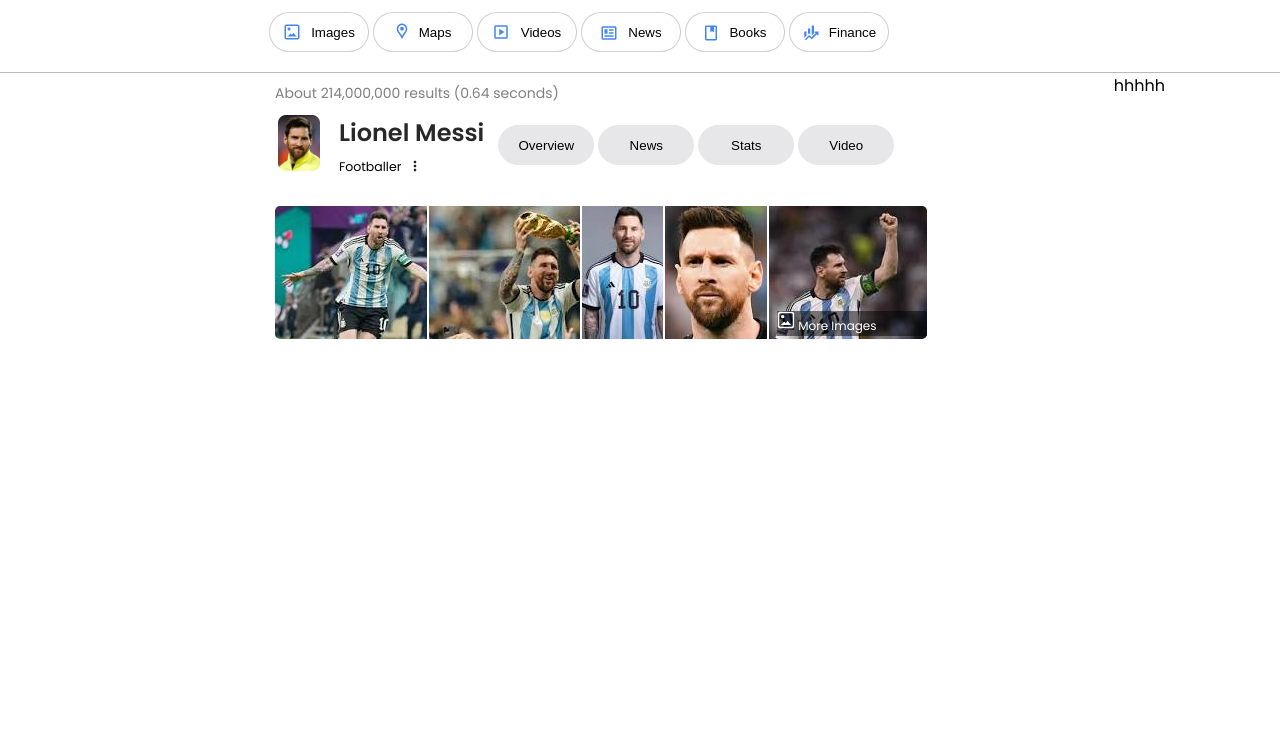
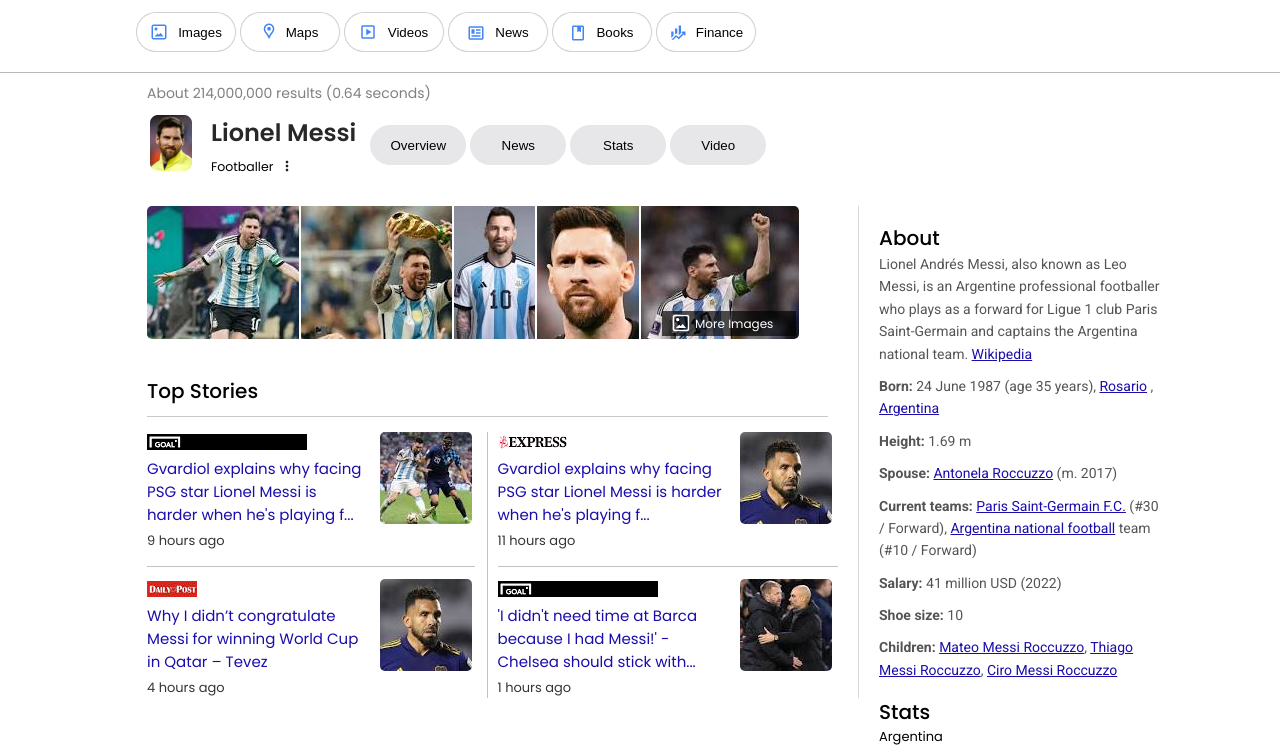
Before and after one commit to Afola-Ode/google_search_redesign, a plain HTML site: page index.html in a window 1280 px wide. Shown: the part 72-819 px from the top of the page. Drawn offline with Linux system fonts and the light colour scheme.

Commit message:
worked on stats

```diff
--- a/index.html
+++ b/index.html
@@ -5,18 +5,16 @@
     <meta http-equiv="X-UA-Compatible" content="IE=edge" />
     <meta name="viewport" content="width=device-width, initial-scale=1.0" />
     <link rel="stylesheet" href="styles.css" />
-    <link rel="preconnect" href="https://fonts.googleapis.com" />
-    <link rel="preconnect" href="https://fonts.gstatic.com" crossorigin />
-    <link
-      href="https://fonts.googleapis.com/css2?family=Poppins:wght@100;200;300;400;500;600;700;800;900&display=swap"
-      rel="stylesheet"
-    />
+    <link rel="preconnect" href="https://fonts.googleapis.com">
+<link rel="preconnect" href="https://fonts.gstatic.com" crossorigin>
+<link href="https://fonts.googleapis.com/css2?family=Poppins:wght@100;200;300;400;500;600;700;800&family=Roboto:wght@100;300;400;500;700;900&display=swap" rel="stylesheet">
 
     <title>Google Search Redesign</title>
   </head>
   <body>
     <section class="wrapper">
       <section class="container">
+        <!-- header -->
         <header>
           <div class="top__bar">
             <div class="logo">
@@ -78,9 +76,11 @@
     <main>
       <div class="main__wrapper">
         <div class="main__left">
+          <!-- search results -->
           <p class="search__results">
             About 214,000,000 results (0.64 seconds)
           </p>
+          <!-- Messi intro -->
           <div class="first__card">
             <img src="./images/messi.png" alt="" />
             <div class="card__title">
@@ -104,6 +104,8 @@
               </button>
             </div>
           </div>
+          <div class="other__cards">
+            <!-- messi images -->
             <div class="second__card">
               <img src="./images/messi0.jpg" alt="messi" /><img
                 src="./images/messi1.jpg"
@@ -113,12 +115,97 @@
                 alt="messi"
               /><img src="./images/messi6.jpg" alt="messi" />
             </div>
+            <!-- more images -->
             <div class="more__images">
-            <div class="more__images__bg"><img src="./images/moreimages.png" alt=""><span> More Images</span></div>
+              <div class="more__images__bg">
+                <img src="./images/moreimages.png" alt="more" /><span>
+                  More Images</span
+                >
+              </div>
+            </div>
+            <!-- top stories -->
+            <div class="top__stories">
+              <h2>Top Stories</h2>
+              <div class="news__blocks">
+                <div class="first__column">
+                  <div class="first__block">
+                    <div>
+                      <img src="./images/goal.png" alt="goal">
+                      <a href="">
+                        Gvardiol explains why facing PSG star Lionel Messi is harder when he's playing f...</a>
+                        <p>9 hours ago</p>
+                    </div>
+                    <img src="./images/goalimg.jpg" alt="">
+                  </div>
+
+                  <div class="first__block">
+                    <div>
+                      <img src="./images/goalpost.jpg" alt="goalpost">
+                      <a href="">Why I didn’t congratulate Messi for winning World Cup in Qatar – Tevez</a>
+                      <p>4 hours ago</p>
+                    </div>
+                    <img src="./images/expressimg.jpg" alt="">
+                  </div>
+                </div>
+                <div class="second__column">
+                  <div class="first__block">
+                    <div>
+                      <img src="./images/express.png" alt="goal">
+                      <a href="">
+                        Gvardiol explains why facing PSG star Lionel Messi is harder when he's playing f...</a>
+                        <p>11 hours ago</p>
+                    </div>
+                    <img src="./images/expressimg.jpg" alt="">
+                  </div>
+
+                  <div class="first__block">
+                    <div>
+                      <img src="./images/goal.png" alt="express">
+                      <a href="">'I didn't need time at Barca because I had Messi!' - Chelsea should stick with...</a>
+                      <p>1 hours ago</p>
+                    </div>
+                    <img src="./images/goalsecimg.jpg" alt="">
+                  </div>
+                </div>
 
               </div>
             </div>
-        <aside>hhhhh</aside>
+          </div>
+
+        </div>
+        <aside>
+          <div class="title">
+            <h2>About</h2>
+            <p>Lionel Andrés Messi, also known as Leo Messi, is an Argentine professional footballer who plays as a forward for Ligue 1 club Paris Saint-Germain and captains the Argentina national team. <a href="#">Wikipedia</a></p>
+            <div class="bio1">
+              <p><b>Born:</b>  24 June 1987 (age 35 years), <a href="#">Rosario</a> , <a href="#">Argentina</a></p>
+            </div>
+            <div class="bio1">
+              <p><b>Height:</b> 1.69 m</p>
+            </div>
+            <div class="bio1">
+              <p><b>Spouse:</b> <a href="#">Antonela Roccuzzo</a> (m. 2017)</p>
+            </div>
+            <div class="bio1">
+              <p><b>Current teams:</b> <a href="#">Paris Saint-Germain F.C.</a> (#30 / Forward), <a href="#">Argentina national football</a>  team (#10 / Forward)</p>
+            </div>
+            <div class="bio1">
+              <p><b>Salary:</b> 41 million USD (2022)</p>
+            </div>
+            <div class="bio1">
+              <p><b>Shoe size:</b> 10</p>
+            </div>
+            <div class="bio1">
+              <p><b>Children:</b> <a href="#">Mateo Messi Roccuzzo</a>, <a href="#">Thiago Messi Roccuzzo</a>, <a href="#">Ciro Messi Roccuzzo</a></p>
+            </div>
+
+          </div>
+          <!-- stats -->
+          <div class="stats">
+            <h2>Stats</h2>
+            <p>Argentina</p>
+          </div>
+        </aside>
       </div>
     </main>
   </body>
--- a/styles.css
+++ b/styles.css
@@ -6,6 +6,9 @@
 }
 *:focus {
   outline: none;
+}
+a{
+  color: #1a0dab;
 }
 body {
   font-family: 'Poppins', sans-serif;
@@ -29,7 +32,7 @@
   justify-content: space-between;
 }
 .main__left {
-  padding-left: 10rem;
+  padding-left: 2rem;
 }
 .main__content p {
   color: grey;
@@ -85,6 +88,9 @@
 }
 .lower__header .buttons span {
   margin-left: 10px;
+}
+.control__with__filters {
+  padding-left: 266px;
 }
 .first__card {
   display: flex;
@@ -150,13 +156,92 @@
 margin-top: -10px;
 z-index: 2;
 position: relative;
-
 color: white;
 }
 .more__images__bg{
-  width: 150px;
+  display: flex;
+  align-items: center;
+  padding-left: 10px;
+  width: 134px;
   margin-top: -25px;
-margin-right: 2px;
-background-color: rgba(0, 0, 0, 0.498);
+margin-right: 32px;
+background-color: rgba(0, 0, 0, 0.665);
 font-size: 12px;
 }
+.more__images__bg span{
+  margin-left: 5px;
+}
+.other__cards{
+  border-right: 1px solid #00000026;
+  padding-right: 30px;
+  width: 712px;
+}
+.top__stories h2{
+  font-weight: 500;
+  font-size: 20px;
+  margin-top: 40px;
+  margin-bottom: 15px;
+  padding-bottom: 10px;
+  border-bottom: 1px solid rgba(0, 0, 0, 0.217);
+}
+.news__blocks{
+  display: grid;
+  grid-template-columns: repeat(2, 50%);
+  grid-column-gap: 10px;
+}
+.news__blocks a{
+text-decoration: none;
+font-size: 15px;
+display: block;
+}
+.news__blocks img:not(:first-child){
+  border-radius: 5px;
+}
+.news__blocks .first__block{
+  display: grid;
+  grid-template-columns: 2fr 1fr;
+}
+.news__blocks .first__column{
+  border-right: 1px solid rgba(0, 0, 0, 0.239);
+  padding-right: 12px;
+}
+.news__blocks .first__block:nth-child(2){
+  border-top: 1px solid rgba(0, 0, 0, 0.239);
+  padding-top: 12px;
+  margin-top: 15px;
+}
+.news__blocks .first__block img:not(:first-child){
+  margin-left: 15px;
+}
+.news__blocks .first__block p{
+color: rgba(0, 0, 0, 0.797);
+font-size: 13px;
+margin-top: 5px;
+}
+aside{
+  padding-left: 20px;
+  margin-top: 150px;
+}
+aside .title h2, aside .stats h2{
+font-weight: 500;
+font-size: 20px;
+}
+aside .title p{
+  font-size: 14px;
+  color: rgba(0, 0, 0, 0.672);
+  font-family: 'Roboto', sans-serif;
+  line-height: 1.6;
+  font-weight: 400;
+}
+.bio1{
+  margin-top: 10px;
+}
+.stats{
+  margin-top: 1rem;
+}
+.stats p{
+  font-size: 13px;
+}
+.stats p:hover{
+  text-decoration: underline;
+}
```
Also changed, not shown: images/arrow.png (added), images/dailypostimg.jpg (added), images/express.png (added), images/expressimg.jpg (added), images/goal.png (added), images/goalimg.jpg (added), images/goalpost.jpg (added), images/goalsecimg.jpg (added). Lines whose indentation alone changed are shown as unchanged.
